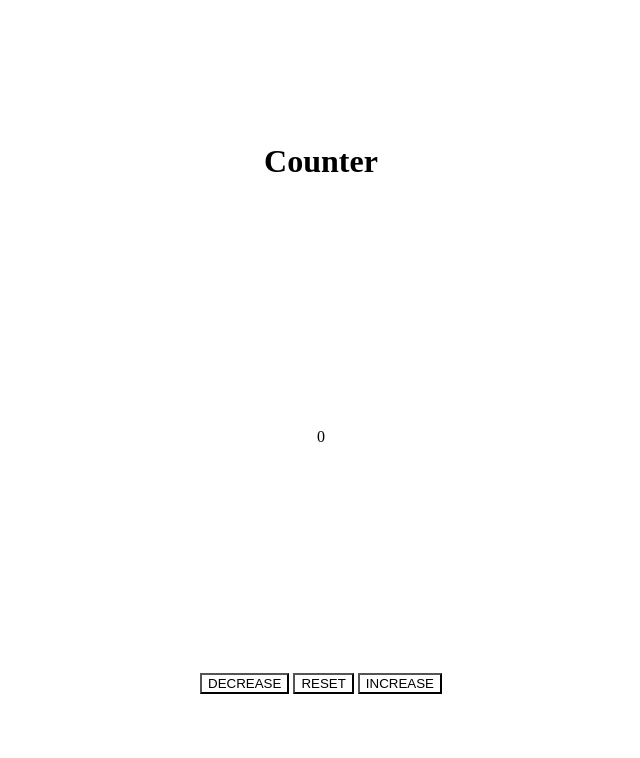
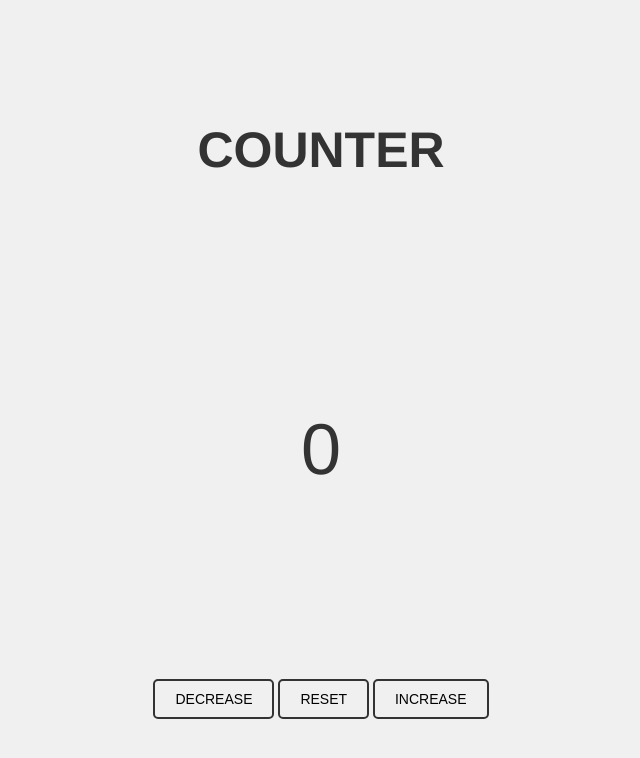
Before and after one commit to blosmusic/basic-counter, a plain HTML site: page index.html in a window 1280 px wide. Shown: the whole page, without its empty margins (319-959 px from the left). Drawn offline with Linux system fonts and the light colour scheme.

Commit message:
added style

```diff
--- a/assets/style.css
+++ b/assets/style.css
@@ -1,3 +1,17 @@
+body {
+    background-color: #f0f0f0;
+    font-family: "Helvetica Neue", Helvetica, Arial, sans-serif;
+    font-size: 14px;
+    line-height: 1.42857143;
+    color: #333;
+    margin: 0;
+    text-transform: uppercase;
+}
+
+h1 {
+    font-size: 50px;
+}
+
 .container {
     width: 100%;
     max-width: 1200px;
@@ -12,7 +26,22 @@
 }
 
 .btn {
+    background: transparent;
+    padding: 10px 20px;
     text-transform: uppercase;
-    background: transparent;
+    font-size: 14px;
+    border: 2px solid #333;
+    border-radius: 5px;
+    transition: all 0.3s ease;
+    cursor: pointer;
+}
 
+.btn:hover {
+    background: #333;
+    color: #fff;
 }
+
+.value {
+    font-size: 72px;
+    margin: 15px 0;
+}
--- a/index.html
+++ b/index.html
@@ -13,7 +13,7 @@
     <main>
         <div class="container">
             <h1>Counter</h1>
-            <span id="value">0</span>
+            <span class="value" id="value">0</span>
             <div class="button-container">
                 <button class="btn decrease">decrease</button>
                 <button class="btn reset">reset</button>
```
